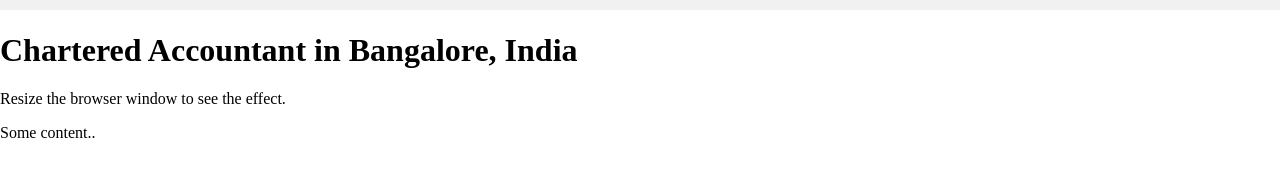
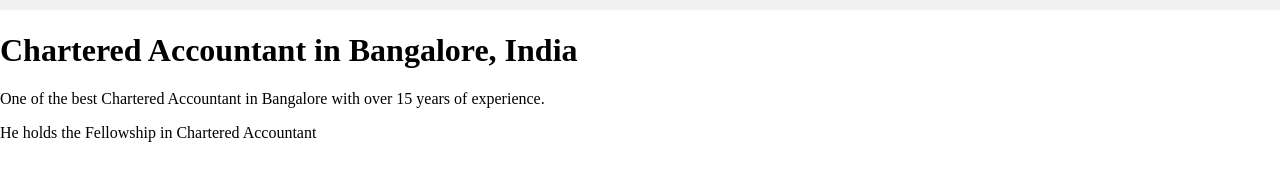
Before and after one commit to gulnazkhatib/chartered-accountant-taher-website, a plain HTML site: page index.html in a window 1280 px wide. Shown: the part 130-310 px from the top of the page. Drawn offline with Linux system fonts and the light colour scheme.

Commit message:
Update index.html

```diff
--- a/index.html
+++ b/index.html
@@ -27,8 +27,8 @@
 
     <div>
         <h1>Chartered Accountant in Bangalore, India</h1>
-        <p>Resize the browser window to see the effect.</p>
-        <p>Some content..</p>
+        <p>One of the best Chartered Accountant in Bangalore with over 15 years of experience.</p>
+        <p>He holds the Fellowship in Chartered Accountant</p>
     </div>
 
 
```
